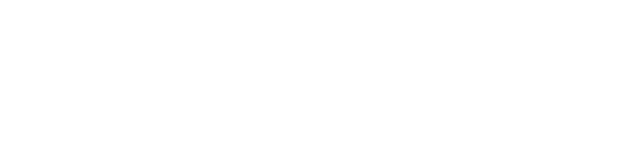
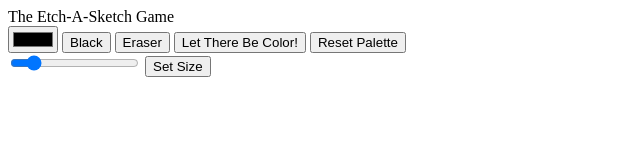
Before and after one commit to AndrewRetry/Etch-A-Sketch, a plain HTML site: page index.html in a window 1280 px wide. Shown: the whole page, without its empty margins (0-640 px from the left). Drawn offline with Linux system fonts and the light colour scheme.

Commit message:
Add core html elements

```diff
--- a/index.html
+++ b/index.html
@@ -3,11 +3,30 @@
 <head>
     <meta charset="UTF-8">
     <meta name="viewport" content="width=device-width, initial-scale=1.0">
-    <title>Etch-A-Sketch | Game Webpage</title>
+    <title>Etch-A-Sketch | Draw Online!</title>
+    <style src="reset.css"></style>
     <style src="style.css"></style>
     <script src="main.js"></script>
 </head>
 <body>
+    <div class="flex-container">
+        <div class="title">The Etch-A-Sketch Game</div>
+        <div class="content">
+            <div class="buttons">
+                <input type="color" id="colorPicker" value="#000000">
+                <button>Black</button>
+                <button>Eraser</button>
+                <button>Let There Be Color!</button>
+                <button>Reset Palette</button>
+            </div>
+            <div class="palette"></div>
+            <div>
+                <input type="range" min="2" max="100" value="16" id="gridSize">
+                <button>Set Size</button>
+            </div>
+        </div>
+
+    </div>
 
 </body>
 </html>
--- /dev/null
+++ b/reset.css
@@ -0,0 +1,48 @@
+/* http://meyerweb.com/eric/tools/css/reset/
+   v2.0 | 20110126
+   License: none (public domain)
+*/
+
+html, body, div, span, applet, object, iframe,
+h1, h2, h3, h4, h5, h6, p, blockquote, pre,
+a, abbr, acronym, address, big, cite, code,
+del, dfn, em, img, ins, kbd, q, s, samp,
+small, strike, strong, sub, sup, tt, var,
+b, u, i, center,
+dl, dt, dd, ol, ul, li,
+fieldset, form, label, legend,
+table, caption, tbody, tfoot, thead, tr, th, td,
+article, aside, canvas, details, embed,
+figure, figcaption, footer, header, hgroup,
+menu, nav, output, ruby, section, summary,
+time, mark, audio, video {
+	margin: 0;
+	padding: 0;
+	border: 0;
+	font-size: 100%;
+	font: inherit;
+	vertical-align: baseline;
+}
+/* HTML5 display-role reset for older browsers */
+article, aside, details, figcaption, figure,
+footer, header, hgroup, menu, nav, section {
+	display: block;
+}
+body {
+	line-height: 1;
+}
+ol, ul {
+	list-style: none;
+}
+blockquote, q {
+	quotes: none;
+}
+blockquote:before, blockquote:after,
+q:before, q:after {
+	content: '';
+	content: none;
+}
+table {
+	border-collapse: collapse;
+	border-spacing: 0;
+}
```
